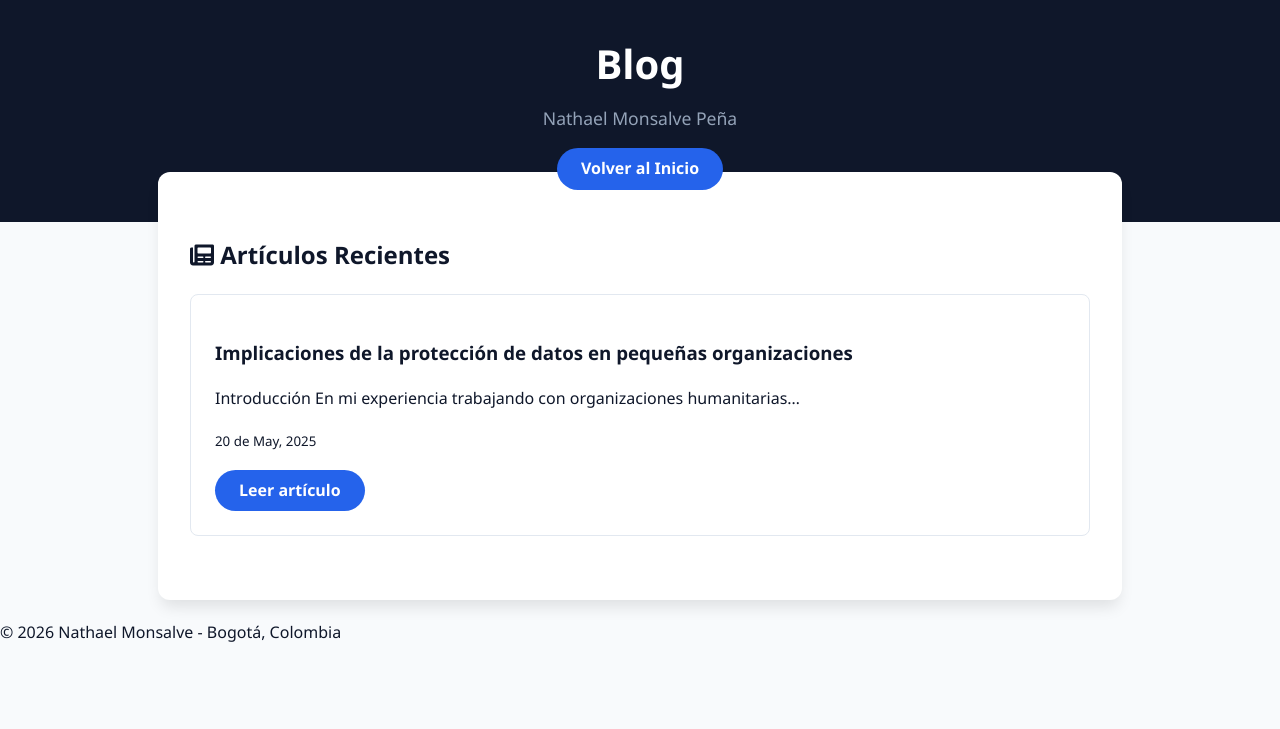
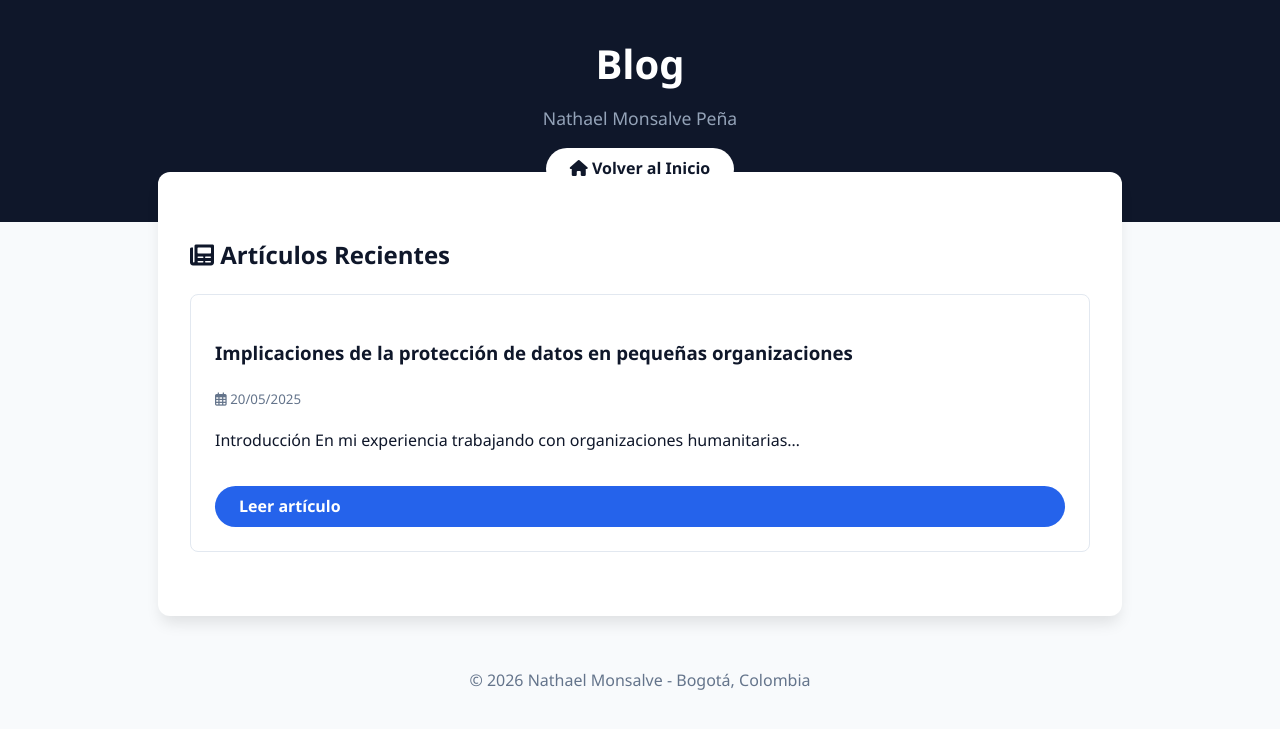
Before and after one commit to monsalvenathael-dev/nathaelmonsalve-dev.github.io, a Jekyll site: the page built from blog.html, in a window 1280 px wide. Shown: the top 729 px of the page. Built offline with Jekyll 4.4.1, drawn with Linux system fonts in a browser that asks for light colours.

Commit message:
Update blog.html

```diff
--- a/blog.html
+++ b/blog.html
@@ -12,18 +12,21 @@ layout: null
         :root { --primary: #2563eb; --dark: #0f172a; --light: #f8fafc; --secondary: #64748b; }
         body { font-family: 'Segoe UI', sans-serif; line-height: 1.6; margin: 0; background: var(--light); color: var(--dark); }
 
-        /* Ajuste de Header */
         header { background: var(--dark); color: white; padding: 2rem 2rem; text-align: center; }
-        header h1 a { color: white !important; text-decoration: none !important; pointer-events: none; }
+        header h1 { margin: 0; font-size: 2.5rem; }
+        .tagline { color: #94a3b8; font-size: 1.1rem; margin-top: 0.5rem; }
 
         .container { max-width: 900px; margin: -50px auto 20px; background: white; padding: 2rem; border-radius: 12px; box-shadow: 0 10px 15px -3px rgba(0,0,0,0.1); }
-        h1 { margin: 0; font-size: 2.5rem; }
-        .tagline { color: #94a3b8; font-size: 1.1rem; margin-top: 0.5rem; }
         .section { margin: 2rem 0; }
         .grid { display: grid; grid-template-columns: repeat(auto-fit, minmax(300px, 1fr)); gap: 1.5rem; }
-        .card { border: 1px solid #e2e8f0; padding: 1.5rem; border-radius: 8px; transition: transform 0.2s; }
+        .card { border: 1px solid #e2e8f0; padding: 1.5rem; border-radius: 8px; transition: transform 0.2s; display: flex; flex-direction: column; justify-content: space-between; }
         .card:hover { transform: translateY(-5px); border-color: var(--primary); }
-        .btn { background: var(--primary); color: white; padding: 0.5rem 1.5rem; text-decoration: none; border-radius: 50px; font-weight: bold; display: inline-block; margin-top: 1rem; }
+
+        /* Estilos de botones unificados */
+        .btn { background: var(--primary); color: white; padding: 0.5rem 1.5rem; text-decoration: none; border-radius: 50px; font-weight: bold; display: inline-block; margin-top: 1rem; transition: background 0.2s; }
+        .btn:hover { background: #1d4ed8; }
+        .btn-header { background: white; color: var(--dark); margin-top: 1rem; }
+        .btn-header:hover { background: #e2e8f0; }
     </style>
 </head>
 <body>
@@ -31,28 +34,36 @@ layout: null
 <header>
     <h1>Blog</h1>
     <div class="tagline">Nathael Monsalve Peña</div>
-    <a href="index.html" class="btn">Volver al Inicio</a>
+    <a href="{{ '/' | relative_url }}" class="btn btn-header"><i class="fas fa-home"></i> Volver al Inicio</a>
 </header>
 
 <div class="container">
     <div class="section">
         <h2><i class="fas fa-newspaper"></i> Artículos Recientes</h2>
+
+        {% if site.posts.size == 0 %}
+            <p>No hay artículos publicados todavía.</p>
+        {% else %}
             <div class="grid">
                 {% for post in site.posts %}
                 <div class="card">
+                    <div>
                         <h3>{{ post.title }}</h3>
-                <p>{{ post.excerpt | strip_html | truncatewords: 25 }}</p>
-                <small>{{ post.date | date: "%d de %B, %Y" }}</small>
-                <br>
+                        <small style="color: #64748b;"><i class="far fa-calendar-alt"></i> {{ post.date | date: "%d/%m/%Y" }}</small>
+                        <p>{{ post.excerpt | strip_html | truncatewords: 20 }}</p>
+                    </div>
                     <a href="{{ post.url | relative_url }}" class="btn">Leer artículo</a>
                 </div>
                 {% endfor %}
             </div>
+        {% endif %}
     </div>
 </div>
 
 <footer>
+    <div style="text-align: center; padding: 2rem; color: var(--secondary);">
         &copy; 2026 Nathael Monsalve - Bogotá, Colombia
+    </div>
 </footer>
 
 </body>
```
Lines whose indentation alone changed are shown as unchanged.
